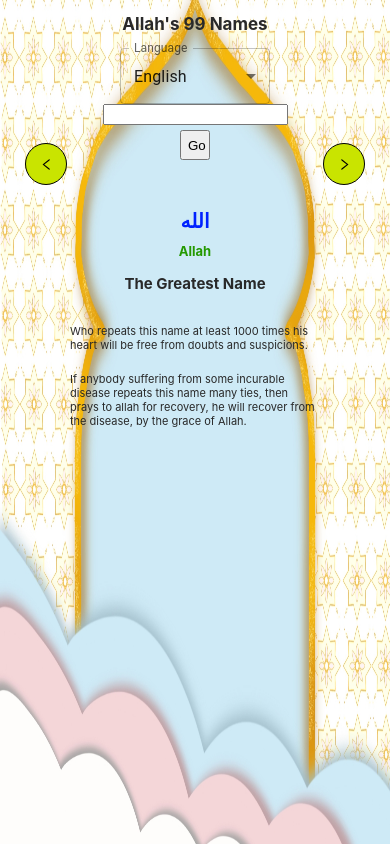
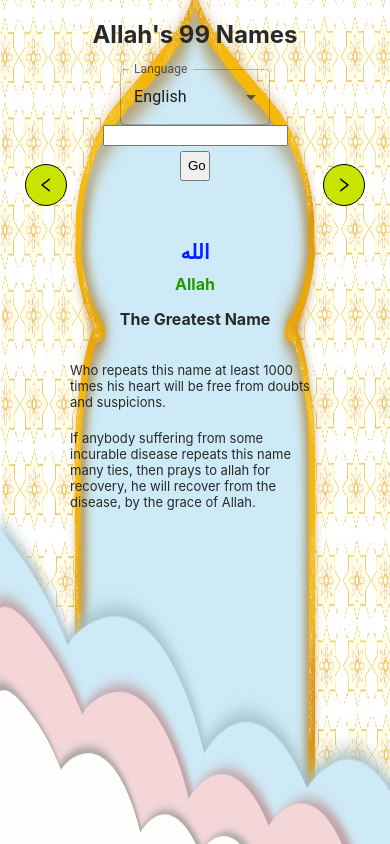
Before and after one commit to Muad1105/Allah99Names, a React (Create React App) app: page /Allah99Names/name in a window 390 px wide. Built offline with nearby package versions, Linux system fonts and the light colour scheme.

Commit message:
commit responsive font size

```diff
--- a/src/App.css
+++ b/src/App.css
@@ -30,7 +30,6 @@ body {
   display: flex;
   justify-content: center;
   align-items: center;
-  font-size: 33px;
 }
 
 .main-name {
@@ -43,7 +42,6 @@ body {
   display: flex;
   justify-content: center;
   align-items: center;
-  font-size: 40px;
 }
 
 .each-name-list-structure {
@@ -72,9 +70,6 @@ body {
   align-items: center;
 }
 
-.name {
-}
-
 .name-section-container {
   min-height: 100%;
   width: 100%;
@@ -82,14 +77,11 @@ body {
   flex-direction: column;
   align-items: center;
   justify-content: center;
-  /* font-size: calc(50% + 2vmin); */
   color: rgb(41, 41, 41);
-  /* position: relative; */
 }
 
 .section-header-name {
   text-align: center;
-  font-size: 17px;
 }
 
 .name-container {
@@ -143,28 +135,22 @@ body {
   font-weight: bold;
 }
 .allah-name-arabic {
-  font-size: 19px;
   color: rgb(0, 34, 255);
   z-index: 2;
-  top: 40%;
-  left: 20%;
+  font-size: 30px;
 }
 .number {
   top: 78%;
   left: 17%;
-  font-size: 11px;
-  /* color: rgb(36, 153, 0); */
 }
 .allah-name-translation {
   color: rgb(36, 153, 0);
   z-index: 2;
   top: 78%;
   left: 30%;
-  font-size: 11px;
 }
 
 .description {
-  font-size: 11px;
   font-weight: 400;
   text-align: left;
 }
@@ -219,7 +205,6 @@ body {
 
 @media only screen and (min-width: 70px) and (max-width: 767px) {
   .name-container {
-    font-size: 13px;
     width: 100vw;
   }
   .gotoName {
@@ -247,32 +232,27 @@ body {
   .allah-name-arabic {
     left: 37%;
     top: 37%;
-    font-size: 10px;
   }
 
   .allah-name-translation {
     top: 80%;
-    font-size: 13px;
     left: 36%;
     width: 150px;
   }
   .number {
     top: 80%;
     left: 27%;
-    font-size: 15px;
-    /* color: rgb(36, 153, 0); */
   }
 
   .meaning {
     width: 250px;
-    font-size: 15px;
     padding: 0;
   }
   .allah-name-arabic {
     font-size: 20px;
   }
   .description {
-    font-size: 11px;
+    font-size: 13px;
     width: 250px;
     padding: 10px;
   }
@@ -292,7 +272,6 @@ body {
 
 @media only screen and (min-width: 767px) and (max-width: 1024px) {
   .name-container {
-    font-size: 12px;
     width: 90vw;
   }
 
@@ -313,14 +292,10 @@ body {
   .allah-name-arabic {
     left: 37%;
     top: 37%;
-    font-size: 20px;
   }
 }
 
 @media only screen and (min-width: 1024px) and (max-width: 1200px) {
-  .name-container {
-    font-size: 14px;
-  }
   .gotoName {
     top: 10px;
     position: absolute;
@@ -332,28 +307,20 @@ body {
   .allah-name-arabic {
     left: 39%;
     top: 40%;
-    font-size: 17px;
   }
 }
 
 @media only screen and (min-width: 1200px) {
-  .name-container {
-    font-size: 15px;
-  }
   .gotoName {
     top: 10px;
     position: absolute;
   }
   .allah-name-arabic {
-    font-size: 20px;
     left: 37%;
   }
 }
 
 @media only screen and (min-width: 1200px) {
-  .name-container {
-    font-size: 15px;
-  }
   .gotoName {
     top: 10px;
     position: absolute;
@@ -364,7 +331,6 @@ body {
   }
 
   .allah-name-arabic {
-    font-size: 20px;
     left: 40%;
   }
 }
--- a/src/components/EachNameStructure.js
+++ b/src/components/EachNameStructure.js
@@ -105,14 +105,13 @@ const EachNameStructure = () => {
             </button>
           </div>
 
-          {allahNamesDesc[0] && (
+          {allahNamesDesc[1] && (
             <div className="name-section">
               <div className="arabic-translation-name-holder">
-                {currentIndex !== 0 && (
-                  <div className="number">
-                    {currentIndex ? currentIndex : ""}
-                  </div>
-                )}
+                <div className="number">
+                  {currentIndex != 0 && currentIndex}
+                </div>
+
                 <div className="allah-name-arabic">
                   {allahNamesDesc[currentIndex].allahNameArabic}
                 </div>
```
